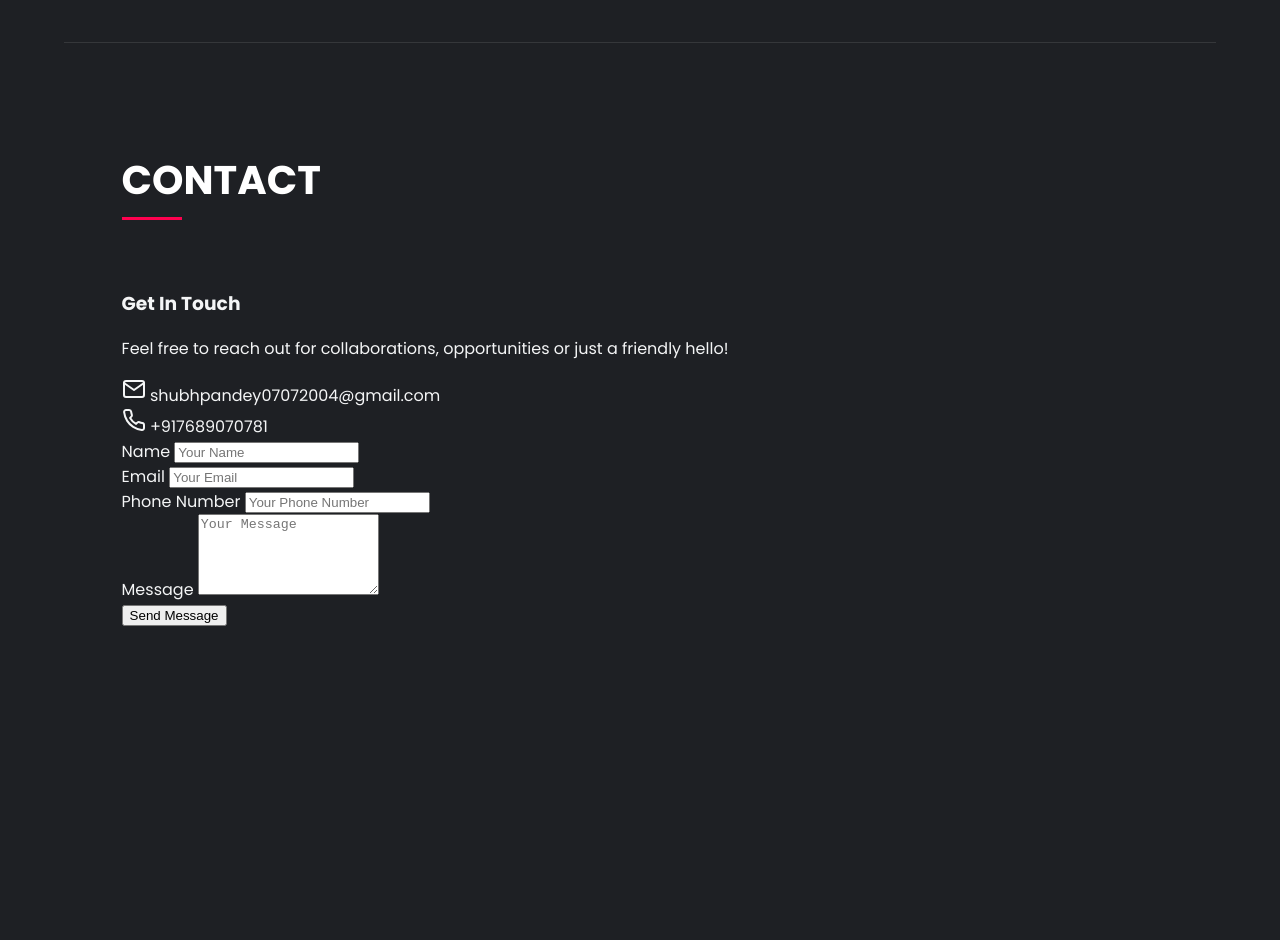
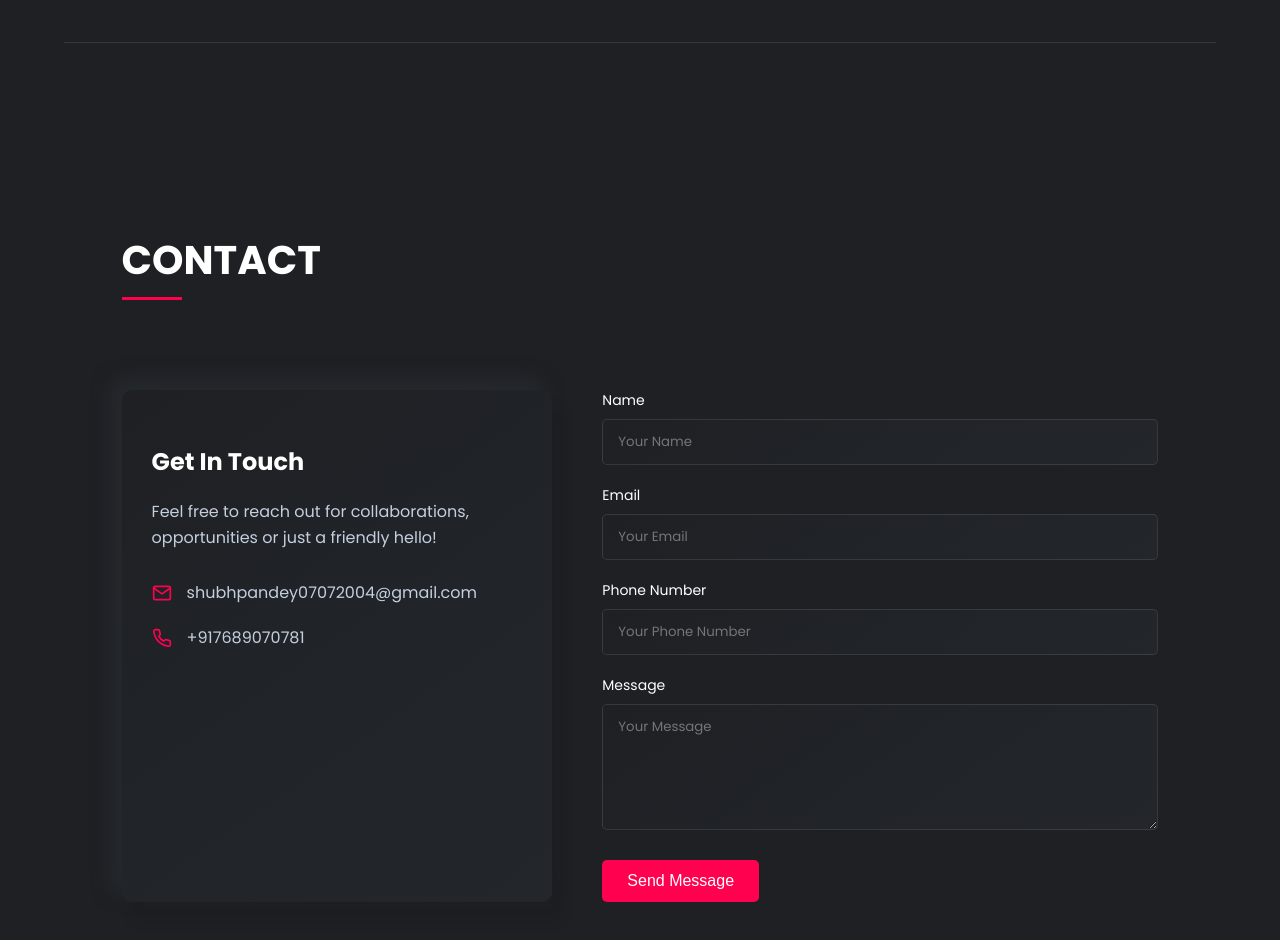
Before and after one commit to itsshubhpandey/myPortfoliowebsite, a plain HTML site: page index.html in a window 1280 px wide. Shown: the part 3120-4060 px from the top of the page. Before the commit the page ends 3747 px from the top, so only its background shows below. Drawn offline with Linux system fonts and the light colour scheme.

Commit message:
Update style.css

```diff
--- a/style.css
+++ b/style.css
@@ -571,7 +571,7 @@ body {
 }
 
 .experience-item h4 {
-    color: #fff;
+    color:var(--color-primary);;
     font-size: 18px;
     margin-top: 0;
     margin-bottom: 15px;
@@ -642,3 +642,126 @@ body {
         font-size: 16px;
     }
 }
+/* Contact Section Styling */
+.contact-section {
+    padding: 80px 0;
+    background-color: #1e2024;
+}
+
+.contact-container {
+    display: flex;
+    gap: 50px;
+    margin-top: 40px;
+}
+
+.contact-info {
+    flex: 1;
+    background: var(--background-color-1);
+    border-radius: 10px;
+    padding: 30px;
+    box-shadow: var(--shadow-1);
+}
+
+.contact-info h3 {
+    color: #fff;
+    font-size: 24px;
+    margin-bottom: 20px;
+}
+
+.contact-info p {
+    color: #c4cfde;
+    font-size: 16px;
+    line-height: 1.6;
+    margin-bottom: 30px;
+}
+
+.contact-details {
+    display: flex;
+    flex-direction: column;
+    gap: 20px;
+}
+
+.contact-item {
+    display: flex;
+    align-items: center;
+    gap: 15px;
+}
+
+.contact-item svg {
+    width: 20px;
+    height: 20px;
+    color: var(--color-primary);
+}
+
+.contact-item span {
+    color: #c4cfde;
+    font-size: 16px;
+}
+
+.contact-form {
+    flex: 1.5;
+    display: flex;
+    flex-direction: column;
+    gap: 20px;
+}
+
+.form-group {
+    display: flex;
+    flex-direction: column;
+    gap: 8px;
+}
+
+.form-group label {
+    color: #fff;
+    font-size: 14px;
+}
+
+.form-group input,
+.form-group textarea {
+    background: var(--background-color-1);
+    border: 1px solid rgba(255, 255, 255, 0.1);
+    border-radius: 5px;
+    padding: 12px 15px;
+    color: #fff;
+    font-family: "Poppins", sans-serif;
+    transition: all 0.3s ease;
+}
+
+.form-group input:focus,
+.form-group textarea:focus {
+    outline: none;
+    border-color: var(--color-primary);
+    box-shadow: 0 0 0 3px rgba(255, 1, 79, 0.2);
+}
+
+.submit-btn {
+    background: var(--color-primary);
+    color: #fff;
+    border: none;
+    padding: 12px 25px;
+    border-radius: 5px;
+    font-size: 16px;
+    font-weight: 500;
+    cursor: pointer;
+    transition: all 0.3s ease;
+    margin-top: 10px;
+    align-self: flex-start;
+}
+
+.submit-btn:hover {
+    background: #d11414;
+    transform: translateY(-3px);
+}
+
+/* Responsive Styles */
+@media (max-width: 992px) {
+    .contact-container {
+        flex-direction: column;
+    }
+}
+
+@media (max-width: 576px) {
+    .contact-section {
+        padding: 60px 0;
+    }
+}
```
